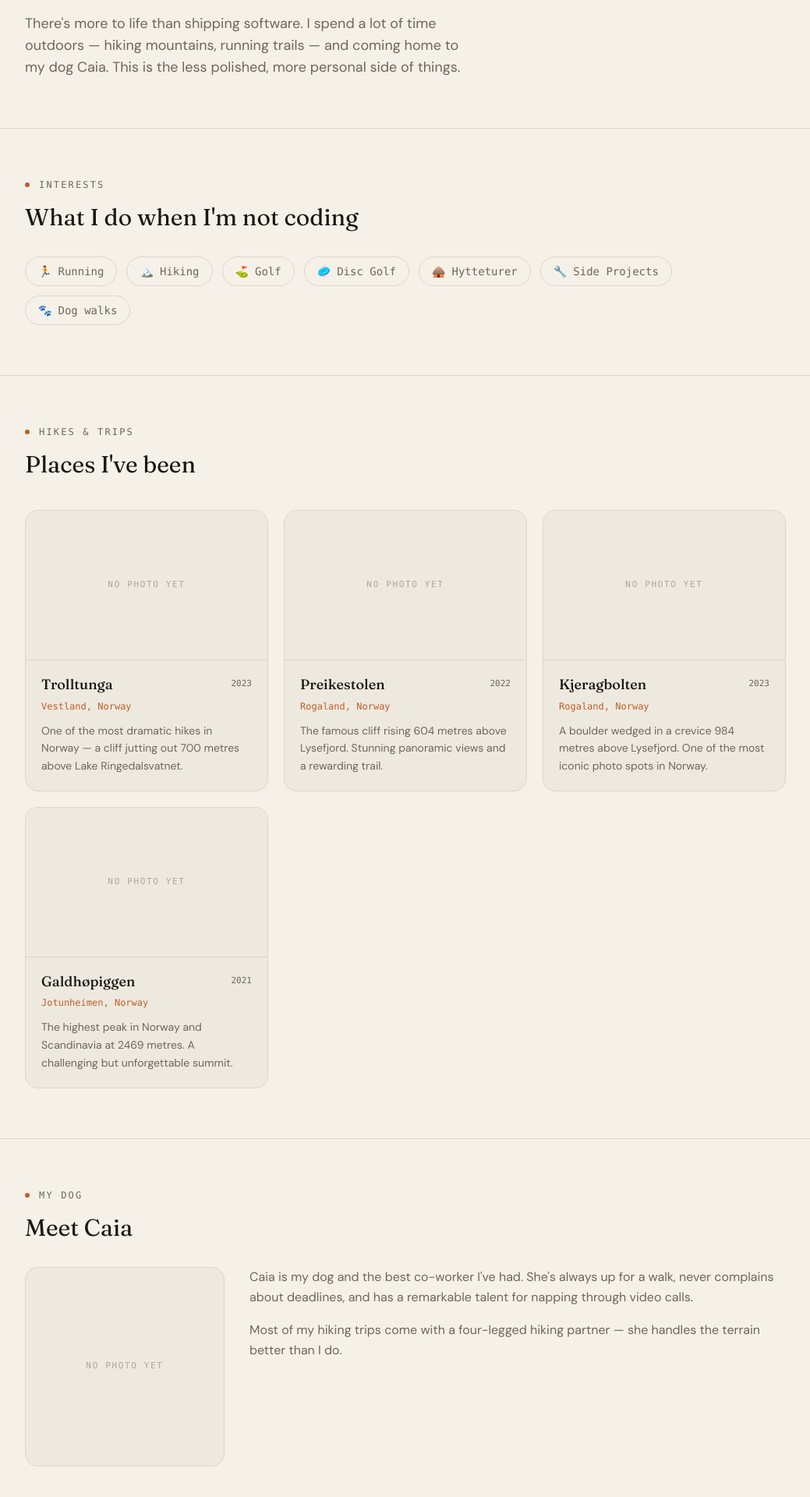
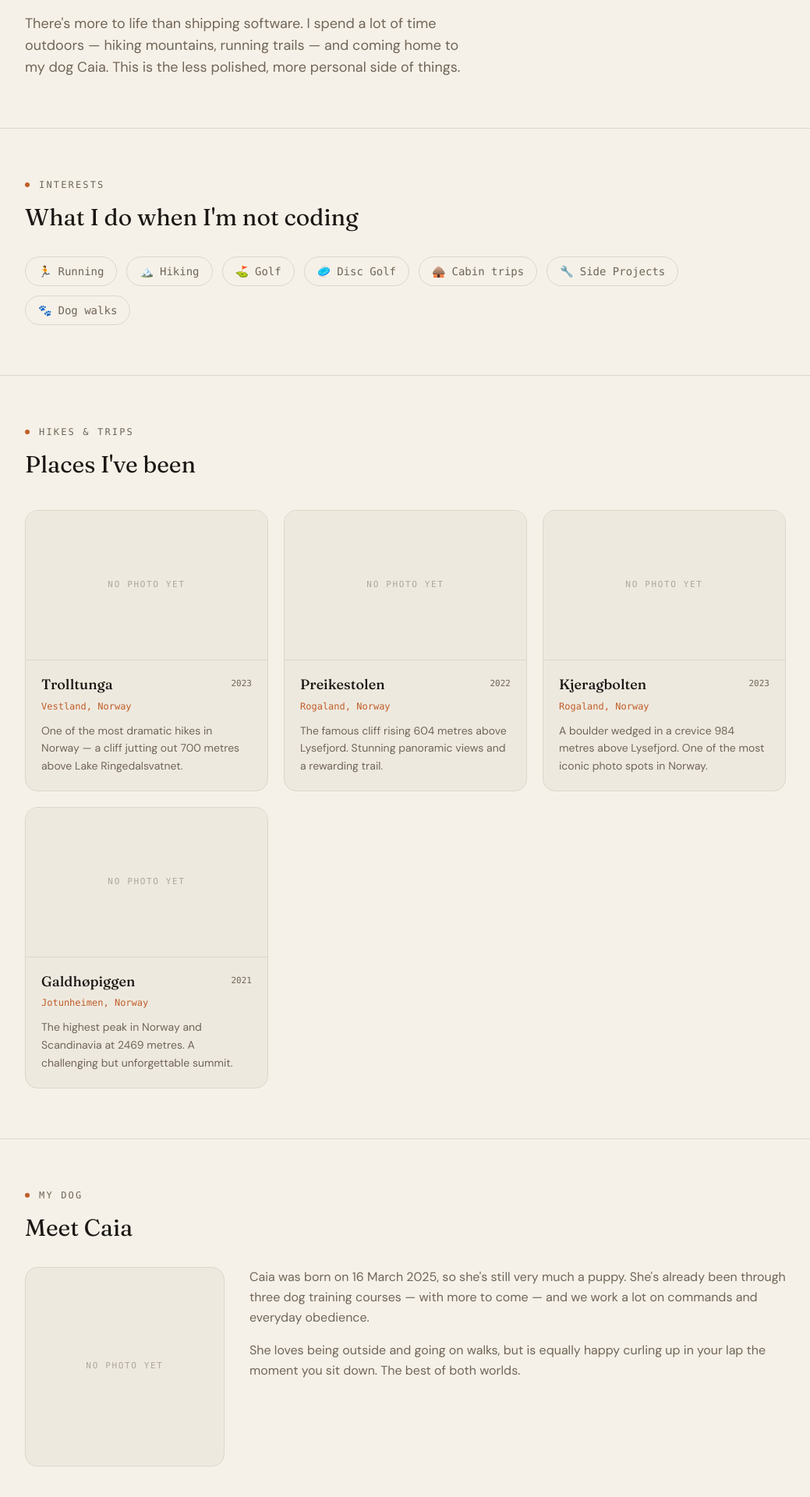
Before and after one commit to AndreasHagman/hagman-home-page, a Next.js app: page /personal in a window 1280 px wide. Shown: the part 224-2144 px from the top of the page at 78% size, without its empty margins (120-1159 px from the left). Built offline with nearby package versions, Linux system fonts and the light colour scheme; no server answers; the database is empty.

Commit message:
change text on dog card

```diff
--- a/components/personal/DogSection.tsx
+++ b/components/personal/DogSection.tsx
@@ -56,13 +56,13 @@ export default function DogSection({ isAdmin, resolvedImage }: DogSectionProps)
             {/* Text */}
             <div className="flex flex-col gap-4">
               <p className="text-muted text-base leading-relaxed">
-                Caia is my dog and the best co-worker I&apos;ve had. She&apos;s always
-                up for a walk, never complains about deadlines, and has a remarkable
-                talent for napping through video calls.
+                Caia was born on 16 March 2025, so she&apos;s still very much a puppy.
+                She&apos;s already been through three dog training courses — with more to
+                come — and we work a lot on commands and everyday obedience.
               </p>
               <p className="text-muted text-base leading-relaxed">
-                Most of my hiking trips come with a four-legged hiking partner — she
-                handles the terrain better than I do.
+                She loves being outside and going on walks, but is equally happy
+                curling up in your lap the moment you sit down. The best of both worlds.
               </p>
             </div>
           </div>
--- a/components/personal/HobbySection.tsx
+++ b/components/personal/HobbySection.tsx
@@ -5,7 +5,7 @@ const hobbies = [
   { label: 'Hiking', emoji: '🏔️' },
   { label: 'Golf', emoji: '⛳' },
   { label: 'Disc Golf', emoji: '🥏' },
-  { label: 'Hytteturer', emoji: '🛖' },
+  { label: 'Cabin trips', emoji: '🛖' },
   { label: 'Side Projects', emoji: '🔧' },
   { label: 'Dog walks', emoji: '🐾' },
 ]
```
